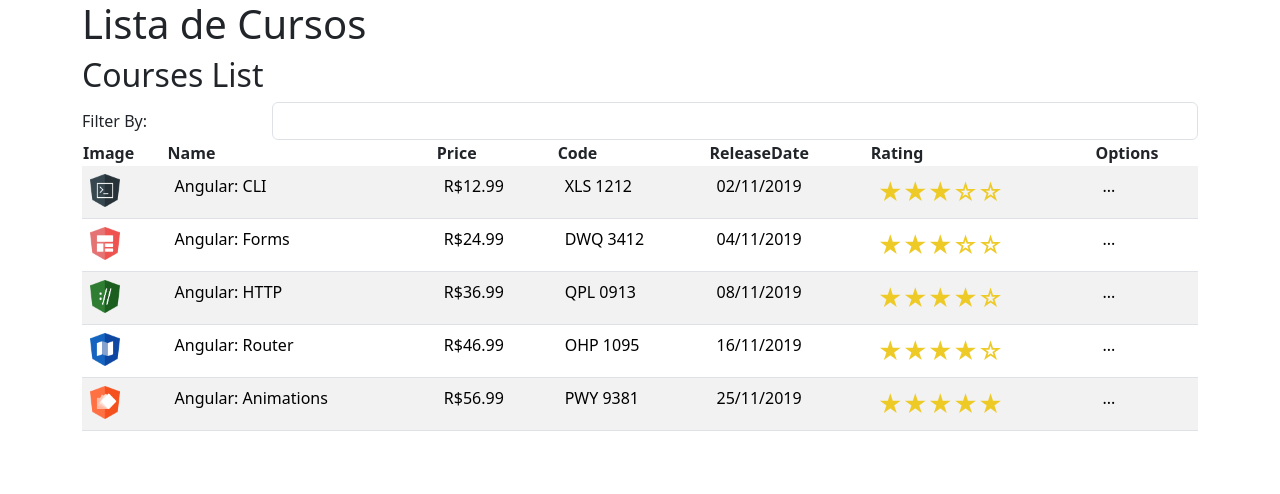
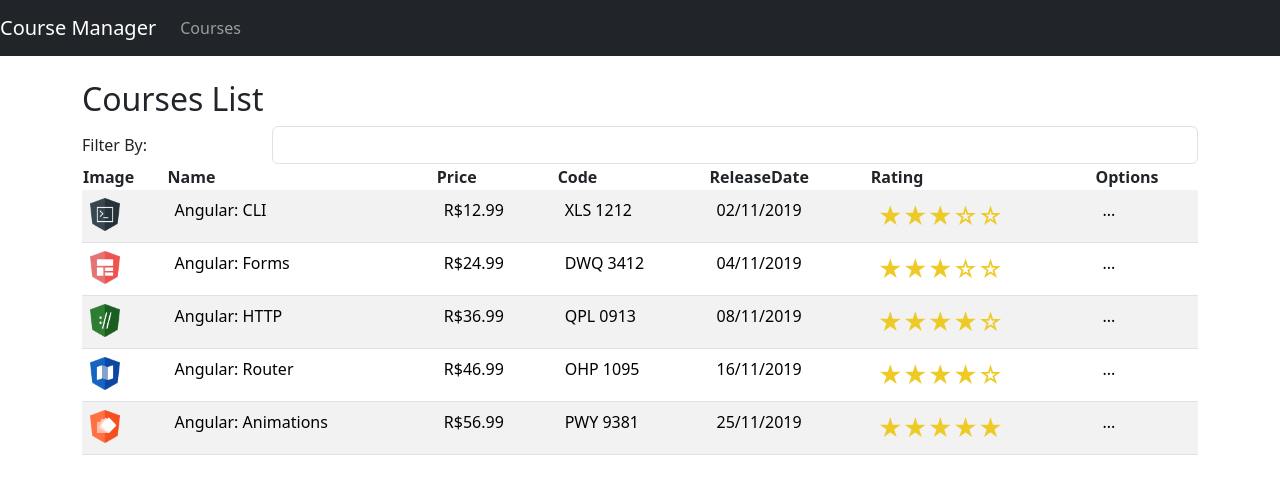
Before and after one commit to jodairnunes/Santander-Bootcamp-Fullstack-Developer, an Angular app: page /courses in a window 1280 px wide. Before the commit this address led to /. Shown: the top 494 px of the page. Built offline with nearby package versions, Linux system fonts and the light colour scheme.

Commit message:
Aula 12: Trabalhando com Rotas - criado componente navbar, atualizado app-routing

```diff
--- a/src/app/app-routing.module.ts
+++ b/src/app/app-routing.module.ts
@@ -1,7 +1,12 @@
 import { NgModule } from '@angular/core';
 import { RouterModule, Routes } from '@angular/router';
+import { CourseListComponent } from './courses/course-list/course-list.component';
 
-const routes: Routes = [];
+const routes: Routes = [
+  {path: '', redirectTo: 'courses', pathMatch: 'full' },
+  {path: 'courses', component: CourseListComponent},
+  {path: '**', redirectTo: 'courses'}
+];
 
 @NgModule({
   imports: [RouterModule.forRoot(routes)],
--- a/src/app/app.component.html
+++ b/src/app/app.component.html
@@ -1,4 +1,4 @@
-<div class="container">
-  <h1>Lista de Cursos</h1>
-  <app-course-list></app-course-list>
+<app-navbar></app-navbar>
+<div class="container mt-4">
+  <router-outlet></router-outlet>
 </div>
--- a/src/app/app.module.ts
+++ b/src/app/app.module.ts
@@ -9,6 +9,7 @@ import { CarrosselComponent } from './teste/carrossel/carrossel.component';
 import { NgbModule } from '@ng-bootstrap/ng-bootstrap';
 import { FormsModule } from '@angular/forms';
 import { ReplacePipe } from './pipe/replace.pipe';
+import { NavbarComponent } from './navbar/navbar/navbar.component';
 
 @NgModule({
   declarations: [
@@ -17,6 +18,7 @@ import { ReplacePipe } from './pipe/replace.pipe';
     StarComponent,
     CarrosselComponent,
     ReplacePipe,
+    NavbarComponent,
   ],
   imports: [
     BrowserModule,
--- /dev/null
+++ b/src/app/navbar/navbar/navbar.component.html
@@ -0,0 +1,16 @@
+<nav class="navbar navbar-expand-lg navbar-dark bg-dark">
+    <a href="#" class="navbar-brand">Course Manager</a>
+
+    <button class="navbar-toggler" type="button" data-toggle="collapse" data-target="#navbarSupportedContent"
+        aria-controls="navbarSupportedContent" aria-expanded="false" aria-label="Toggle navigation">
+        <span class="navbar-toggler-icon"></span>
+    </button>
+
+    <div class="collapse navbar-collapse" id="navbarSupportedContent">
+        <ul class="navbar-nav mr-auto">
+            <li class="nav-item">
+                <a href="#" routerLinkActive="active" class="nav-link">Courses</a>
+            </li>
+        </ul>
+    </div>
+</nav>
```
Also changed, not shown: src/app/navbar/navbar/navbar.component.ts (added, +10 -0 lines), src/app/navbar/navbar/navbar.component.scss (added), 1 other file (tests, documents, lock files or other folders).
